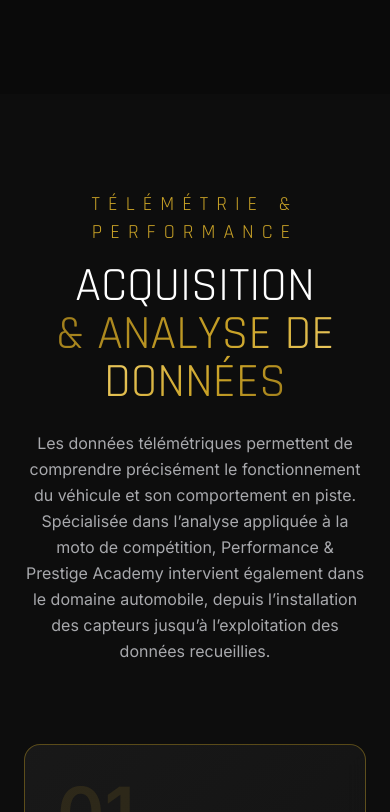
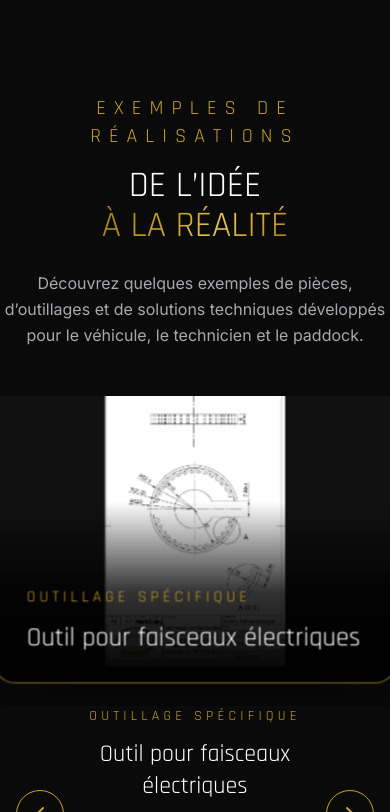
Before and after one commit to PerformancePrestigeAcademy/performance-prestige-academy, a React (Vite) app: page /preparation-developpement in a window 390 px wide. Shown: the part 6392-7204 px from the top of the page. Built offline with nearby package versions, Linux system fonts and the light colour scheme.

Commit message:
PATCH 019 v2

```diff
--- a/src/Pages/PrepDevPage.tsx
+++ b/src/Pages/PrepDevPage.tsx
@@ -3,6 +3,7 @@ import HeroPage from "../components/HeroPage";
 import Footer from "../components/Footer";
 import SEO from "../components/SEO";
 import ServiceCard from "../components/ServiceCard";
+import DevelopmentCarousel from "../components/DevelopmentCarousel";
 
 export default function PrepDevPage() {
   return (
@@ -322,6 +323,32 @@ export default function PrepDevPage() {
     </div>
 
   </div>
+  <div className="mt-24">
+
+  <div className="text-center mb-12">
+
+    <p className="font-racing text-xl tracking-[0.4em] text-[#C9A227] mb-4">
+      EXEMPLES DE RÉALISATIONS
+    </p>
+
+    <h3 className="font-racing text-4xl md:text-5xl mb-6">
+      DE L’IDÉE
+      <br />
+      <span className="gold-gradient">
+        À LA RÉALITÉ
+      </span>
+    </h3>
+
+    <p className="max-w-3xl mx-auto text-[#A8A9AD] leading-relaxed">
+      Découvrez quelques exemples de pièces, d’outillages et de solutions
+      techniques développés pour le véhicule, le technicien et le paddock.
+    </p>
+
+  </div>
+
+  <DevelopmentCarousel />
+
+</div>
 </section>
 
 
```
